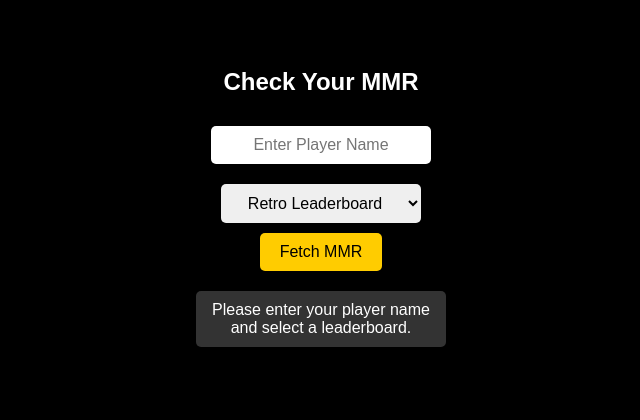
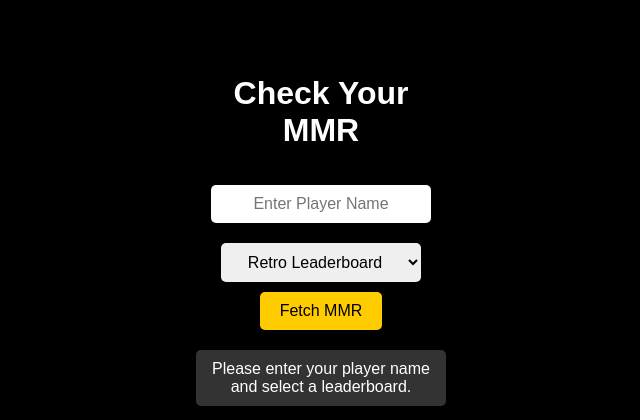
Before and after one commit to GalDen01/rr-overlay, a Flask app: page / in a window 1280 px wide. Shown: the top 420 px of the page, without its empty margins (319-959 px from the left). Run offline with Flask 3, Linux system fonts and the light colour scheme.

Commit message:
fixes pre-release

```diff
--- a/static/styles.css
+++ b/static/styles.css
@@ -19,7 +19,7 @@ body {
 }
 
 h2 {
-    font-size: 24px;
+    font-size: 32px;
 }
 
 input, select {
--- a/templates/mmr.html
+++ b/templates/mmr.html
@@ -8,7 +8,7 @@
 </head>
 <body>
     <div class="overlay">
-        <h3>MMR : {{ rating }}</h3>
+        <h3>{{ rating }}</h3>
         {% if rank %}
             <img src="https://raw.githubusercontent.com/GalDen01/rr-overlay/refs/heads/main/media/ranks/{{ rank.lower() }}.png"
                  alt="{{ rank }}" class="rank-icon">
```
